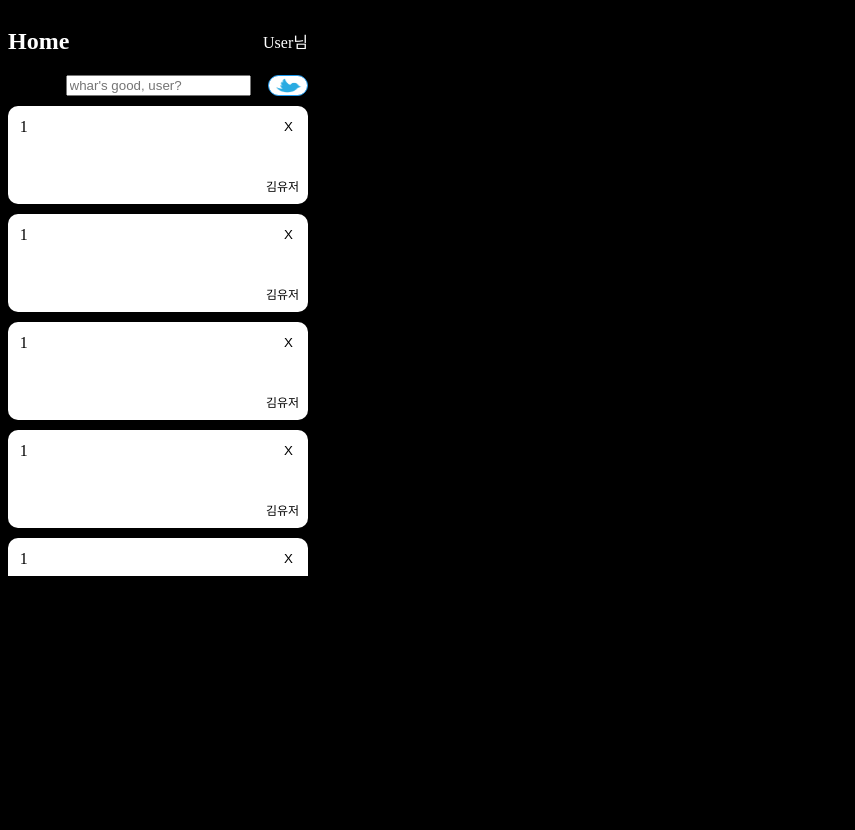
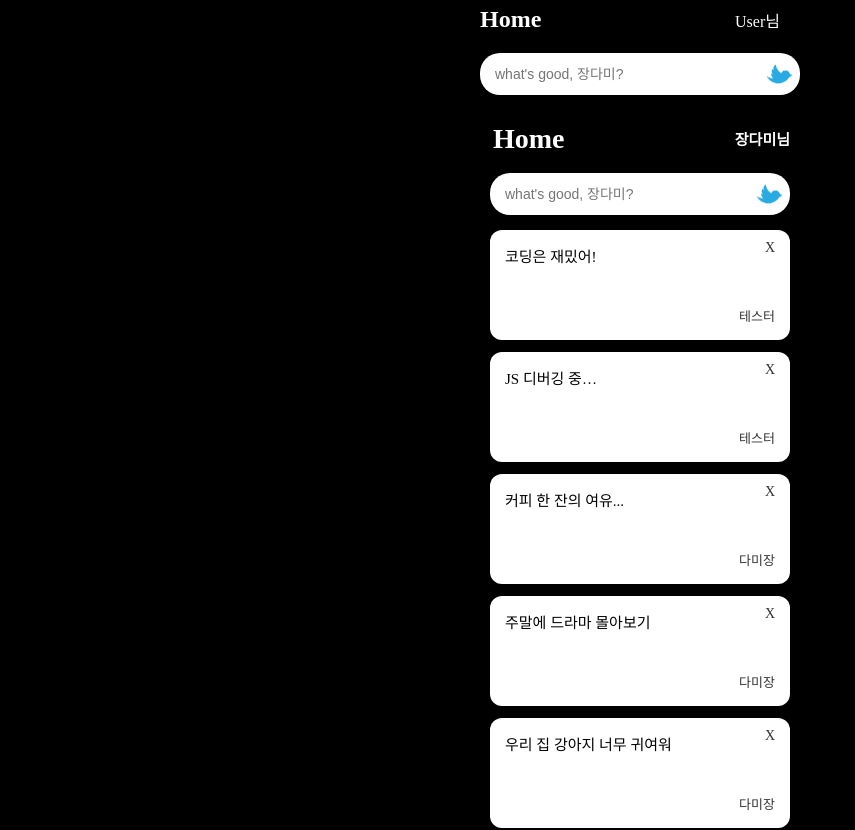
Before and after one commit to ny0720/clone-x-frontend, a Vue app: page /main in a window 1280 px wide. Shown: the whole page, without its empty margins (0-855 px from the left). Before the commit the page ends 800 px from the top, so only its background shows below. Built offline with nearby package versions, Linux system fonts and the light colour scheme.

Commit message:
피드 리스트 초기 데이터 넣기

```diff
--- /dev/null
+++ b/src/components/FeedItem.vue
@@ -0,0 +1,59 @@
+<template>
+  <div class="feed-card">
+    <!-- 오른쪽 상단 X 버튼 -->
+    <span class="delete-btn">X</span>
+
+    <!-- 왼쪽 상단 본문 내용 -->
+    <div class="feed-content">{{ feed.content }}</div>
+
+    <!-- 오른쪽 하단 작성자 이름 -->
+    <div class="feed-user">{{ feed.user.name }}</div>
+  </div>
+</template>
+
+<script>
+export default {
+  name: "FeedItem",
+  props: {
+    feed: {
+      type: Object,
+      required: true
+    }
+  }
+};
+</script>
+
+<style scoped>
+.feed-card {
+  position: relative;
+  background-color: white;
+  color: black;
+  border-radius: 12px;
+  padding: 15px;
+  height: 80px;
+  display: flex;
+  flex-direction: column;
+  justify-content: space-between;
+}
+
+.delete-btn {
+  position: absolute;
+  top: 10px;
+  right: 15px;
+  font-size: 14px;
+  color: #333;
+  cursor: pointer;
+}
+
+.feed-content {
+  font-size: 15px;
+  font-weight: 500;
+  padding-right: 20px; /* X 버튼과 겹치지 않게 여백 */
+}
+
+.feed-user {
+  text-align: right;
+  font-size: 13px;
+  color: #333;
+}
+</style>
--- a/src/components/FeedList.vue
+++ b/src/components/FeedList.vue
@@ -1,58 +1,161 @@
 <template>
     <div class="feed-list-container">
-        <div class="feed-container" v-for="i in 10" :key="i">
-            <div class="feed-header">
-                <div class="feed-content">{{ 1 }}</div>
-                <button class="feed-delete-button">X</button>
-            </div>
-            <div class="feed-name">김유저</div>
-        </div>
+    <!-- 1. 헤더 영역 (flex로 양끝 정렬) -->
+    <div class="header-container">
+      <h1 class="title">Home</h1>
+      <span class="user-name">장다미님</span>
     </div>
+    <TweetBar />
+    <div v-if="initFeedData.length > 0" class="feed-wrapper">
+      <FeedItem v-for="feed in initFeedData" :key="feed.id" :feed="feed" />
+    </div>
+    <div v-else class="empty">
+      <div>피드가 없습니다.</div>
+    </div>
+  </div>
 </template>
 
 <script>
+import FeedItem from "./FeedItem.vue"
+import TweetBar from "./TweetBar.vue";
+
+const testData = [
+    {
+        id: 11,
+        content: "코딩은 재밌어!",
+        user: {
+            id: 12,
+            name: "테스터"
+        }
+    },
+    {
+        id: 10,
+        content: "JS 디버깅 중…",
+        user: {
+            id: 12,
+            name: "테스터"
+        }
+    },
+    {
+        id: 9,
+        content: "커피 한 잔의 여유...",
+        user: {
+            id: 13,
+            name: "다미장"
+        }
+    },
+    {
+        id: 6,
+        content: "주말에 드라마 몰아보기",
+        user: {
+            id: 13,
+            name: "다미장"
+        }
+    },
+    {
+        id: 5,
+        content: "우리 집 강아지 너무 귀여워",
+        user: {
+            id: 13,
+            name: "다미장"
+        }
+    },
+    {
+        id: 4,
+        content: "2025년에는 꼭 운동한다!",
+        user: {
+            id: 11,
+            name: "user"
+        }
+    },
+    {
+        id: 3,
+        content: "디버깅만 몇 시간째…",
+        user: {
+            id: 11,
+            name: "user"
+        }
+    },
+    {
+        id: 2,
+        content: "아침 커피로 하루 시작",
+        user: {
+            id: 11,
+            name: "user"
+        }
+    },
+    {
+        id: 1,
+        content: "오늘도 멋진 하루 되세요!",
+        user: {
+            id: 11,
+            name: "user"
+        }
+    }
+]
 export default {
     name: "FeedList",
-};
+    data() {
+      return {
+        initFeedData: []
+      }
+    },
+    components: {
+        FeedItem,
+    TweetBar
+},
+    created() {
+      this.initFeedData = testData
+    }
+}
 </script>
 
-<style>
+<style scoped>
+/* 전체 컨테이너: 너비를 지정하고 검은 배경 지정 */
 .feed-list-container {
-    height: 60vh;
-    overflow-y: auto;
+  width: 320px;
+  max-height: 90vh;
+  overflow-y: auto;
+  padding: 10px;
+  box-sizing: border-box;
+  background-color: black;
+  color: white;
 }
 
-.feed-container {
-    height: 80px;
-    background-color: white;
-    margin: 10px 0px;
-    color: black;
-    padding: 3%;
-    display: flex;
-    flex-direction: column;
-    justify-content: space-between;
-    border-radius: 10px;
+/* 스크롤바 숨기기 (선택사항: 목표 이미지처럼 깔끔하게 보이려면) */
+.feed-list-container::-webkit-scrollbar {
+  display: none;
 }
 
-.feed-header {
-    display: flex;
-    flex-direction: row;
-    align-items: center;
-    justify-content: space-between;
+/* 헤더: 한 줄 양끝 정렬 */
+.header-container {
+  display: flex;
+  justify-content: space-between;
+  align-items: center;
+  margin-bottom: 15px;
 }
 
-.feed-content {
-    padding: 1%;
+.title {
+  font-size: 28px;
+  font-weight: bold;
+  margin: 0;
 }
 
-.feed-delete-button {
-    background:none;
-    border: none;
-    cursor: pointer;
+.user-name {
+  font-size: 15px;
+  font-weight: bold;
 }
 
-.feed-name {
-    text-align: right;
-    font-size: 12px;
+/* 카드 간격 지정 */
+.feed-wrapper {
+  display: flex;
+  flex-direction: column;
+  gap: 12px;
+  width: 100%;
+}
+
+.empty {
+  text-align: center;
+  padding: 20px;
 }
 </style>
--- /dev/null
+++ b/src/components/ItemComponent.vue
@@ -0,0 +1,17 @@
+<template>
+    <li>
+        <span> {{ item.id }} - {{ item.name }}</span>
+    </li>
+</template>
+
+<script>
+export default {
+    name: "ItemComponent",
+    props: ["item"],
+    updated() {
+        console.log("updated : " + this.item.id, this.item.name)
+    }
+};
+</script>
+
+<style></style>
--- a/src/components/TweetBar.vue
+++ b/src/components/TweetBar.vue
@@ -1,48 +1,55 @@
 <template>
-    <div class="container">
-        <div>
-            <input type="text" placeholder="whar's good, user?"/>
-            <img src="@/assets/search.png" class="search-icon"/>
+  <div class="tweet-bar-container">
+    <input type="text" class="input-form" placeholder="what's good, 장다미?" />
+    <!-- 트위터 아이콘 적용 -->
+    <div class="icon-circle">
+      <img src="@/assets/search.png" class="twitter-icon" alt="tweet" />
     </div>
   </div>
 </template>
 
 <script>
 export default {
-    name: "TweetBar",
+  name: "TweetBar"
 };
 </script>
 
-<style scope>
-.container {
-    display: flex;
-    flex-direction: row;
-    align-items: center;
-    width: 300px;
-    height: auto;
+<style scoped>
+.tweet-bar-container {
   position: relative;
+  width: 100%;
+  margin-bottom: 15px;
 }
 
 .input-form {
   box-sizing: border-box;
   width: 100%;
-    height: 100%;
-    border: 1px solid white;
+  height: 42px;
   border-radius: 20px;
-    padding: 10px;
-    z-index: 0;
+  border: none;
+  padding: 10px 50px 10px 15px;
+  font-size: 14px;
+  color: #333;
+  background-color: white;
 }
 
-.search-icon {
-    box-sizing: border-box;
-    width: 40px;
-    height: 100%;
-    background-color: white;
-    border-radius: 20px;
+.icon-circle {
   position: absolute;
-    right: 0px;
-    z-index: 0;
-    border: 1px solid #1d9bf0;
+  right: 2px;
+  top: 2px;
+  width: 38px;
+  height: 38px;
+  border-radius: 100%;
+  display: flex;
+  justify-content: center;
+  align-items: center;
   cursor: pointer;
 }
+
+.twitter-icon {
+  width: 40px;
+  height: 40px;
+  /* 이미지가 흰색 새 모양일 경우 */
+  object-fit: contain;
+}
 </style>
--- a/src/views/DemoPage.vue
+++ b/src/views/DemoPage.vue
@@ -1,53 +1,36 @@
 <template>
-    <div>
-        <p>index: {{ index }}</p>
-        <p>상품 가격: {{ price }}</p>
-        <p>할인율: {{ discountRate }}</p>
-        <p>최종 가격: {{ calculateFinalPrice() }}</p>
-        <div>
-            <button @click="updatePrice">updatePrice</button>
-        </div>
-        <div>
-            <button @click="updateDiscountRate">updateDiscountRate</button>
-        </div>
-        <div>
-            <button @click="updateIndex">updateIndex</button>
-        </div>
-    </div>
+  <div>
+    <button @click="removeFirstItem">Remove First Item</button>
+    <button @click="removeLastItem">Remove Last Item</button>
+    <ul>
+        <ItemComponent v-for="item in items" :key="item.id" :item="item" />
+    </ul>
+  </div>
 </template>
 
 <script>
+import ItemComponent from '@/components/ItemComponent.vue';
 export default {
     name: "DemoPage",
+    components: { ItemComponent },
     data() {
         return {
-            index: 0,
-            price: 10000,
-            discountRate: 0.1
+            items: [
+                {id: 1, name: "Apple"},
+                {id: 2, name: "Banana"},
+                {id: 3, name: "Orange"},
+                {id: 4, name: "Data"},
+                {id: 5, name: "Elderberry"},
+            ],
         };
     },
-    // computed: {
-    //     finalPrice() {
-    //         console.log("call finalPrice");
-    //         return this.price * (1 - this.discountRate);
-    //     },
-    // },
-     methods: {
-        updatePrice() {
-            this.price=this.price+1
+    methods: {
+        removeFirstItem() {
+            this.items.shift()
         },
-        updateDiscountRate() {
-            this.updateDiscountRate = this.updateDiscountRate + 0.1
+        removeLastItem() {
+            this.items.pop();
         },
-        updateIndex() {
-            this.Index = this.index+1;
-        },
-        calculateFinalPrice() {
-            console.log("calculateFinalPrice");
-            return this.price * (1 - this.discountRate);
-        },
-     },
+    },
 };
 </script>
-
-<style></style>
--- a/src/views/LifeCycle.vue
+++ b/src/views/LifeCycle.vue
@@ -1,11 +1,36 @@
 <template>
-  <div>
-    <h1>LifeCycle View</h1>
-  </div>
+  <div>LifeCycle</div>
 </template>
 
 <script>
 export default {
-  name: 'LifeCycle'
-}
+  name: 'LifeCycle',
+  data() {
+    return {
+      message: "Hello Vue.js"
+    }
+  },
+  created() {
+    console.log("created");
+  },
+  mounted() {
+    console.log("mounted");
+  },
+  beforeUpdate() {
+    console.log("beforeUpdate");
+  },
+  updated() {
+    console.log("update");
+  },
+  beforeUnmount() {
+    console.log("beforeUnmount");
+  },
+  unmounted() {
+    console.log("destroyed");
+  },
+};
 </script>
+
+<style>
+
+</style>
```
Also changed, not shown: src/router/index.js (+6 -1 lines). Lines whose indentation alone changed are shown as unchanged.
